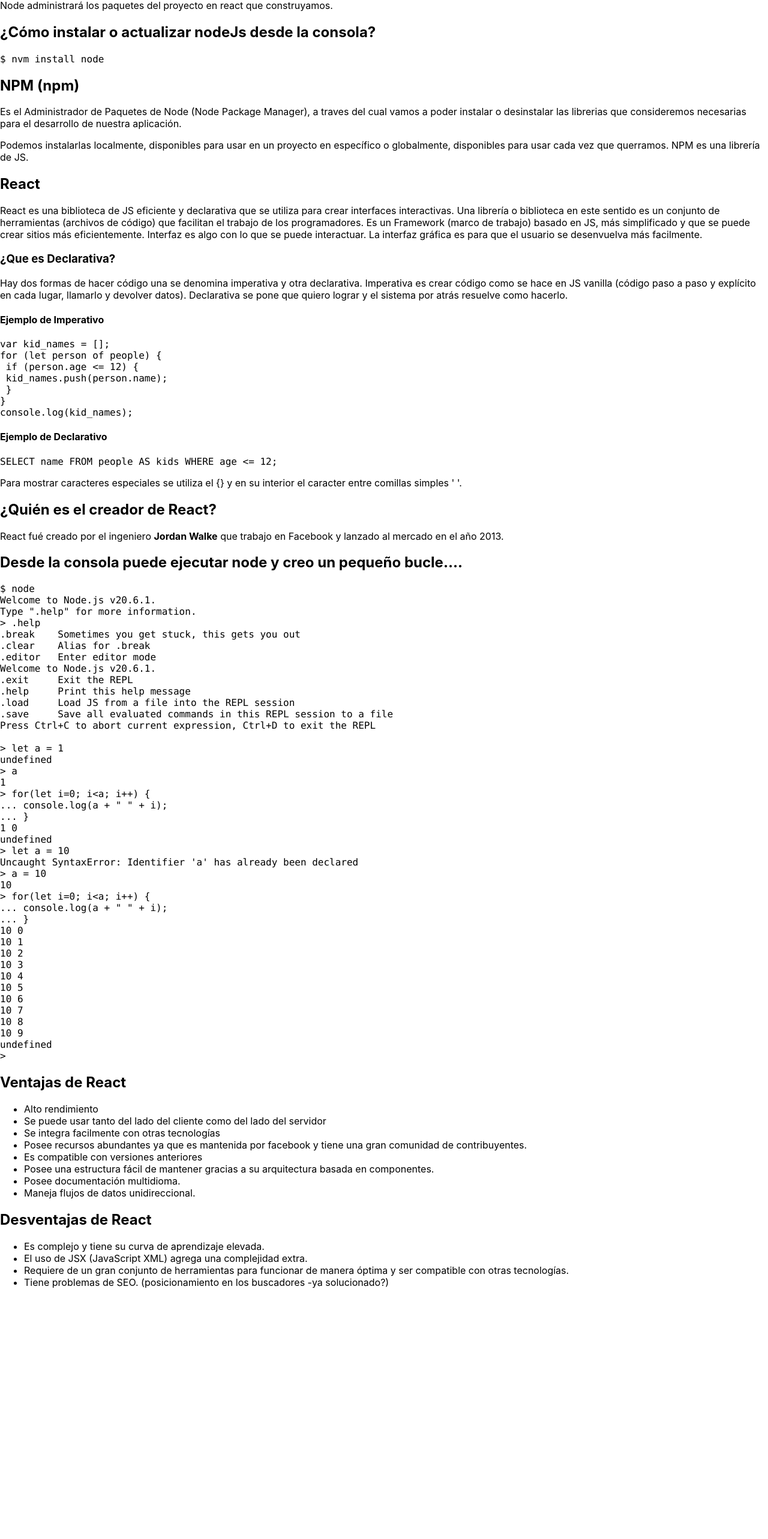
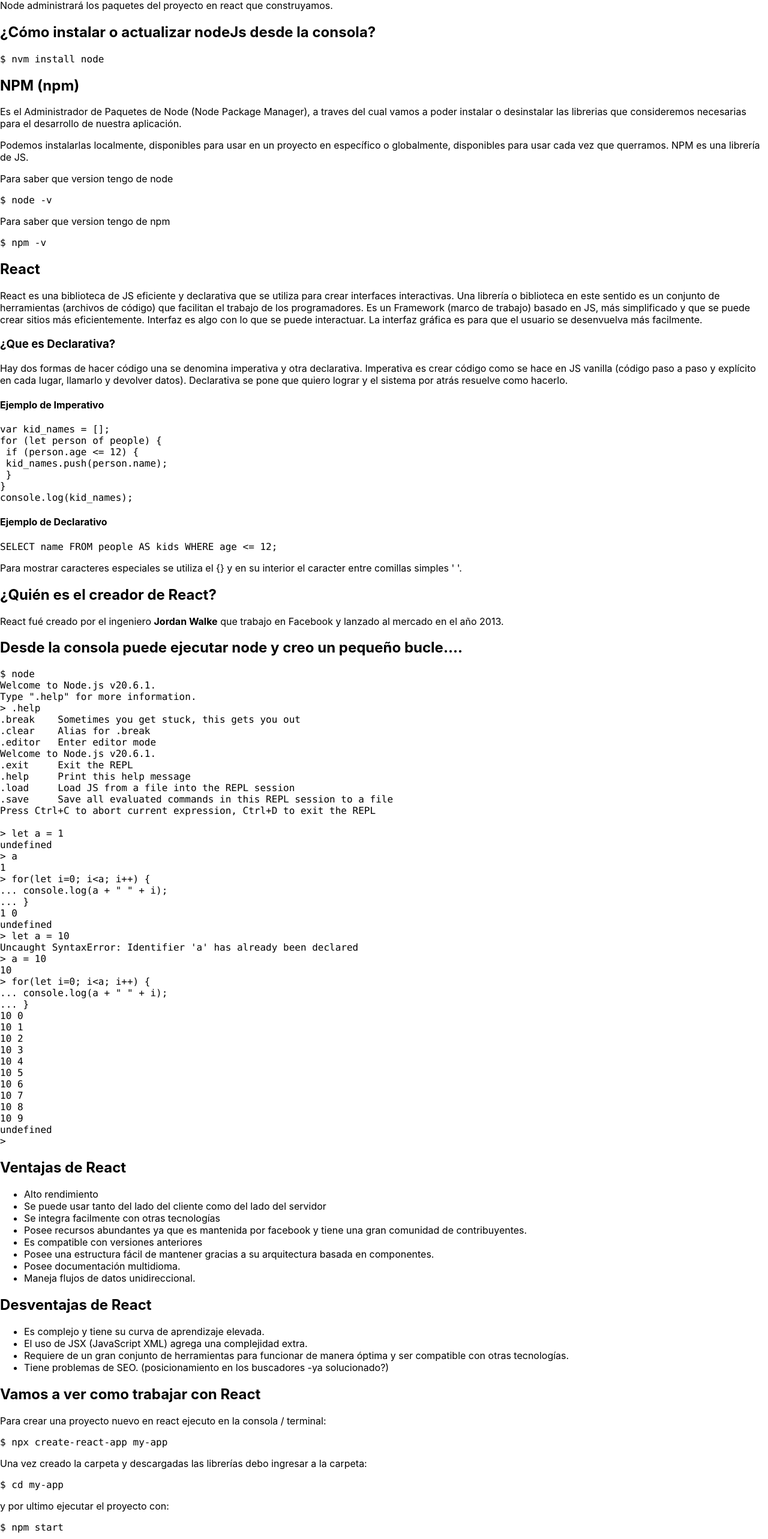
Before and after one commit to patricioprietogaray/clase17-react01, a React (Create React App) app: page / in a window 1280 px wide. Shown: the part 228-2794 px from the top of the page at 60% size. Before the commit the page ends 2392 px from the top, so only its background shows below. Built offline with nearby package versions, Linux system fonts and the light colour scheme.

Commit message:
primera parte con mas datos

```diff
--- a/src/App.js
+++ b/src/App.js
@@ -20,6 +20,19 @@
   aplicación.</p>
   <p>Podemos instalarlas localmente, disponibles para usar en un proyecto en específico o globalmente,
   disponibles para usar cada vez que querramos. NPM es una librería de JS.</p>
+  <p>Para saber que version tengo de node</p>
+      <pre>
+        <code>
+          $ node -v
+        </code>
+      </pre>
+  <p>Para saber que version tengo de npm</p>
+      <pre>
+        <code>
+          $ npm -v
+        </code>
+      </pre>
+
   <h2>React</h2>
   <p>React es una biblioteca de JS eficiente y declarativa que se utiliza para crear interfaces
   interactivas. Una librería o biblioteca en este sentido es un conjunto de herramientas
@@ -124,7 +137,54 @@
         <li>Requiere de un gran conjunto de herramientas para funcionar de manera óptima y ser compatible con otras tecnologías.</li>
         <li>Tiene problemas de SEO. (posicionamiento en los buscadores -ya solucionado?)</li>
       </ul>
-</>
+
+      <h2>Vamos a ver como trabajar con React</h2>
+      <p>Para crear una proyecto nuevo en react ejecuto en la consola / terminal:</p>
+      <pre>
+        <code>
+          $ npx create-react-app my-app
+        </code>
+      </pre>
+      <p>Una vez creado la carpeta y descargadas las librerías debo ingresar a la carpeta:</p>
+      <pre>
+        <code>
+          $ cd my-app
+        </code>
+      </pre>
+      <p>y por ultimo ejecutar el proyecto con:</p>
+      <pre>
+        <code>
+          $ npm start
+        </code>
+      </pre>
+      <p>Para más detalle de como funciona create-react-app (<a href='https://create-react-app.dev/'>haga clic aquí para aprender más!</a>)</p>
+      <h5>Nota: Debe tener instalado git (<a href='https://www.atlassian.com/es/git/tutorials/learn-git-with-bitbucket-cloud'>haga clic aquí para aprender más!</a> o puede ver <a href='https://www.youtube.com/watch?v=3GymExBkKjE'>este video de <strong>Brais Moure</strong></a>!)</h5>
+
+      <h2>¿Qué significa lo que estoy escribiendo en la consola?</h2>
+      <p><strong>npx</strong>: es una herramienta de ejecucion paquetes de node.</p>
+      <p><strong>create-react-app</strong>: comando para crear una nueva app con react.</p>
+      <p><strong>my-app</strong>: nombre que tendrá la nueva aplicación.</p>
+      <p><strong>cd</strong>: cambia de directorio.</p>
+      <p><strong>npm</strong>: herramienta de manejo de paquetes node.</p>
+      <p><strong>start</strong>: comando que permite iniciar my-app.</p>
+
+      <p>
+        En la carpeta creada por react se puede ver que posee un
+        directorio denominado <strong>node_modules</strong> donde
+        estan guardados todos los módulos necesarios para poder correr npm.</p>
+      <p>En la carpeta <strong>public</strong> se verá los archivos
+        principales que se mostrarán al cliente como el
+        favicon, index.html, entre otros.</p>
+      <p>Dentro de la carpeta <strong>src</strong> se encuentra toda
+        la codificación que el programador hará para que el sitio
+        sea funcional.
+      </p>
+
+
+
+
+    </>
+
 
   );
 }
```
